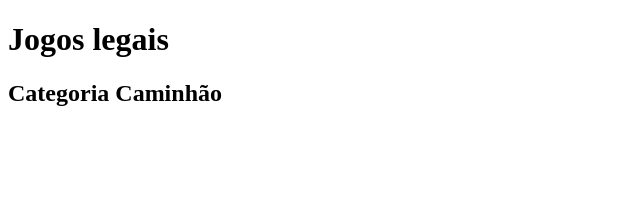
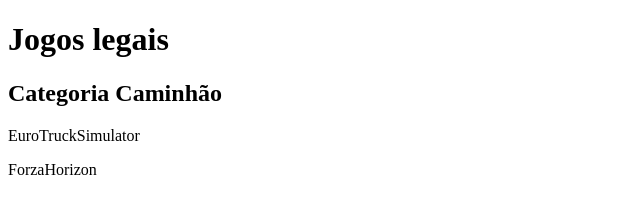
Before and after one commit to Guzzss/Exerc-cio-em-dupla, a plain HTML site: page index.html in a window 1280 px wide. Shown: the whole page, without its empty margins (0-640 px from the left). Drawn offline with Linux system fonts and the light colour scheme.

Commit message:
Adicionando mais jogos

```diff
--- a/index.html
+++ b/index.html
@@ -9,5 +9,7 @@
 <body>
     <h1>Jogos legais</h1>
     <h2>Categoria Caminhão</h2>
+    <p>EuroTruckSimulator</p>
+    <p>ForzaHorizon</p>
 </body>
 </html>
```
